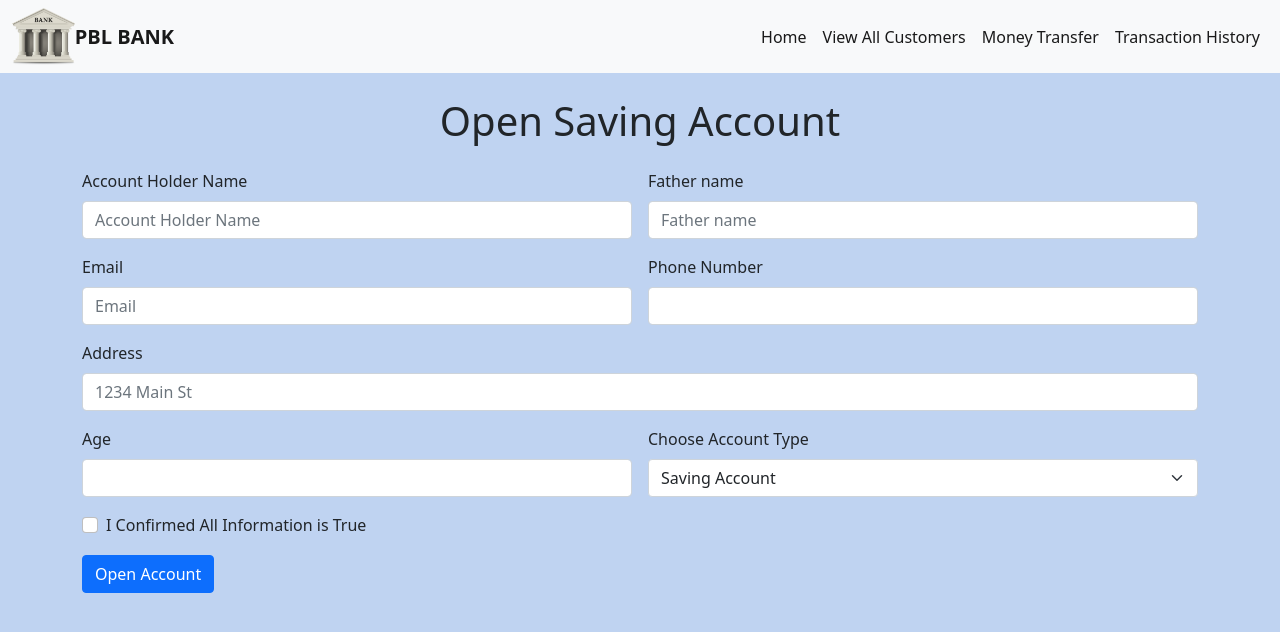
After one commit to PKBAJPAI12/Banking-Management-System, a PHP site: page /php/signup.php in a window 1280 px wide. The commit adds this page. Shown: the top 632 px of the page. Run offline with PHP 8.4, Linux system fonts and the light colour scheme.

Commit message:
this is new code updated

```diff
--- a/php/_navbar.php
+++ b/php/_navbar.php
@@ -8,16 +8,16 @@
     <div class="collapse navbar-collapse" id="navbarSupportedContent">
       <ul class="navbar-nav ms-auto mb-2 mb-lg-0">
         <li class="nav-item">
-          <a class="nav-link active" aria-current="page" href="index.php">Home</a>
+          <a class="nav-link active" aria-current="page" href="./index.php">Home</a>
         </li>
         <li class="nav-item">
           <a class="nav-link active" href="php/customers.php">View All Customers</a>
         </li>
         <li class="nav-item">
-          <a class="nav-link active" href="moneytransfer.php">Money Transfer</a>
+          <a class="nav-link active" href="php/moneytransfer.php">Money Transfer</a>
         </li>
         <li class="nav-item">
-          <a class="nav-link active" href="transactionhistory.php">Transaction History</a>
+          <a class="nav-link active" href="php/transactionhistory.php">Transaction History</a>
         </li>
       </ul>
 
--- /dev/null
+++ b/php/openac.php
@@ -0,0 +1,55 @@
+<?php
+
+$showError = "false";
+if($_SERVER["REQUEST_METHOD"] == "POST"){
+    include 'dbconnect.php';
+
+
+    $name = $_POST['name'];
+    $father_name = $_POST['father'];
+    $email = $_POST['email'];
+    $phoneno = $_POST['phoneno'];
+    $address = $_POST['address'];
+    $age = $_POST['age'];
+    $account = $_POST['accounttype'];
+    $randnumber=rand(111111,999999);
+
+
+
+    // Check whether this email exists
+    $existSql = "select * from `accountdetails` WHERE name = '$name' AND phoneno='$phoneno'";
+    $result = mysqli_query($con, $existSql);
+    $numRows = mysqli_num_rows($result);
+    if($numRows>0){
+        $showError = "Account is Already Created with this Account Name and Phone Number! Try with New Phone Number";
+    }
+    else{
+
+            $sql = "INSERT INTO `accountdetails` (`name`, `father_name`,`email`, `phoneno`, `address`, `age`,`account`,`otp`) VALUES ('$name', '$father_name','$email', '$phoneno', '$address', '$age','$account', '$randnumber')";
+            $result = mysqli_query($con, $sql);
+
+
+            if($result){
+
+               header("Location: signup.php?accountopening=true");
+                exit();
+            }
+
+
+
+        else{
+
+            $showError = "Account not Created";
+
+        }
+    }
+        header("Location: signup.php?accountopening=false&error=$showError");
+
+
+
+
+
+}
+
+
+?>
--- /dev/null
+++ b/php/signup.php
@@ -0,0 +1,118 @@
+<?php
+include 'dbconnect.php';
+include 'openac.php';
+?>
+
+
+<!doctype html>
+<html lang="en">
+  <head>
+    <!-- Required meta tags -->
+    <meta charset="utf-8">
+    <meta name="viewport" content="width=device-width, initial-scale=1">
+
+    <!-- Bootstrap CSS -->
+    <link href="https://cdn.jsdelivr.net/npm/bootstrap@5.1.3/dist/css/bootstrap.min.css" rel="stylesheet" integrity="sha384-1BmE4kWBq78iYhFldvKuhfTAU6auU8tT94WrHftjDbrCEXSU1oBoqyl2QvZ6jIW3" crossorigin="anonymous">
+    <link rel="stylesheet" href="./css/index2.css">
+    <title>Banking System</title>
+  </head>
+  <body>
+    <?php
+    include '_navbar.php';
+
+    if(isset($_GET['accountopening']) && $_GET['accountopening']=="true"){
+        echo '<div class="alert alert-success alert-dismissible fade show my-0" role="alert">
+                  <strong>Success!</strong> Your Bank Account is Successfully Created';
+
+                  $getsql="SELECT * FROM `accountdetails` ORDER BY `accountdetails`.`accountno` DESC ";
+                  $rresult=mysqli_query($con, $getsql);
+
+              $row=mysqli_fetch_assoc($rresult);
+
+              echo ' Your Account Number is ' .$row['accountno']. ' and Your One Time Password is ' .$row['otp']. '
+             <strong>Please</strong> Change Your Password';
+
+           echo      ' <button type="button" class="close" data-dismiss="alert" aria-label="Close">
+                    <span aria-hidden="true">&times;</span>
+                  </button>
+              </div>';
+      }
+      else if(isset($_GET['accountopening']) && $_GET['accountopening']=="false"){
+        echo '<div class="alert alert-warning alert-dismissible fade show my-0" role="alert">
+                  <strong>Please!</strong> Check Your Detail Information May be Account is Already Created with this Name and Phone Number!
+
+                  <button type="button" class="close" data-dismiss="alert" aria-label="Close">
+                    <span aria-hidden="true">&times;</span>
+                  </button>
+              </div>';
+      }
+
+
+    ?>
+       <!-- Optional JavaScript; choose one of the two! -->
+       <div class="head my-4">
+        <h1 class="text-center">Open Saving Account</h1>
+    </div>
+
+
+<div class="container">
+
+<form class="row g-3" action="openac.php" method="POST">
+
+<div class="col-md-6">
+<label for="inputName" class="form-label">Account Holder Name</label>
+    <input type="text" class="form-control"  name="name" placeholder="Account Holder Name" aria-label="Account Holder Name">
+  </div>
+  <div class="col-md-6">
+  <label for="inputName" class="form-label">Father name</label>
+    <input type="text" class="form-control" name="father" placeholder="Father name" aria-label="Father name">
+  </div>
+  <div class="col-md-6">
+    <label for="inputEmail4" class="form-label">Email</label>
+    <input type="email" name="email"  placeholder="Email" class="form-control" id="inputEmail4">
+  </div>
+  <div class="col-md-6">
+    <label for="inputphone" class="form-label">Phone Number</label>
+    <input type="text" name="phoneno" class="form-control" id="inputPhone">
+  </div>
+  <div class="col-12">
+    <label for="inputAddress" class="form-label">Address</label>
+    <input type="text" name="address"  class="form-control" id="inputAddress" placeholder="1234 Main St">
+  </div>
+
+  <div class="col-md-6">
+    <label for="inputAge" class="form-label">Age</label>
+    <input type="text"  name="age" class="form-control" id="inputAge">
+  </div>
+  <div class="col-md-6">
+    <label for="inputAccountType" class="form-label">Choose Account Type</label>
+    <select name="accounttype" id="inputAccountType" class="form-select">
+      <option selected>Saving Account</option>
+      <option>Current Account</option>
+    </select>
+  </div>
+
+  <div class="col-12">
+    <div class="form-check">
+      <input class="form-check-input" type="checkbox" id="gridCheck">
+      <label class="form-check-label" for="gridCheck">
+        I Confirmed All Information is True      </label>
+    </div>
+  </div>
+  <div class="col-12">
+    <button type="submit" class="btn btn-primary">Open Account</button>
+  </div>
+</form>
+
+</div>
+
+    <!-- Option 1: Bootstrap Bundle with Popper -->
+    <script src="https://cdn.jsdelivr.net/npm/bootstrap@5.1.3/dist/js/bootstrap.bundle.min.js" integrity="sha384-ka7Sk0Gln4gmtz2MlQnikT1wXgYsOg+OMhuP+IlRH9sENBO0LRn5q+8nbTov4+1p" crossorigin="anonymous"></script>
+
+    <!-- Option 2: Separate Popper and Bootstrap JS -->
+    <!--
+    <script src="https://cdn.jsdelivr.net/npm/@popperjs/core@2.10.2/dist/umd/popper.min.js" integrity="sha384-7+zCNj/IqJ95wo16oMtfsKbZ9ccEh31eOz1HGyDuCQ6wgnyJNSYdrPa03rtR1zdB" crossorigin="anonymous"></script>
+    <script src="https://cdn.jsdelivr.net/npm/bootstrap@5.1.3/dist/js/bootstrap.min.js" integrity="sha384-QJHtvGhmr9XOIpI6YVutG+2QOK9T+ZnN4kzFN1RtK3zEFEIsxhlmWl5/YESvpZ13" crossorigin="anonymous"></script>
+    -->
+  </body>
+</html>
```
Also changed, not shown: php/cpass.php (added, +45 -0 lines), php/createpassword.php (added, +81 -0 lines).
